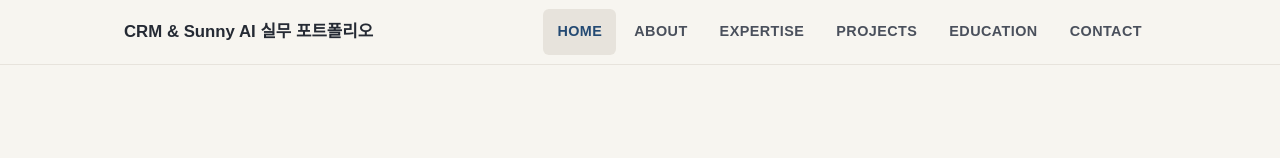
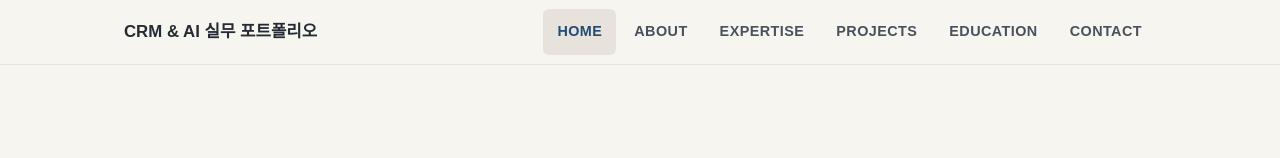
Before and after one commit to aimarketer0001/myportfolio, a plain HTML site: page index.html in a window 1280 px wide. Shown: the top 158 px of the page. Drawn offline with Linux system fonts and the light colour scheme; a web font is replaced by a local one.

```diff
--- a/index.html
+++ b/index.html
@@ -129,7 +129,7 @@
 
 <header>
   <div class="wrap bar">
-    <a class="logo" href="#home">CRM &amp; Sunny AI 실무 포트폴리오</a>
+    <a class="logo" href="#home">CRM &amp; AI 실무 포트폴리오</a>
     <button class="menu-btn" id="menuBtn" aria-expanded="false" aria-controls="nav">메뉴</button>
     <nav id="nav" aria-label="주요 메뉴">
       <ul>
```
